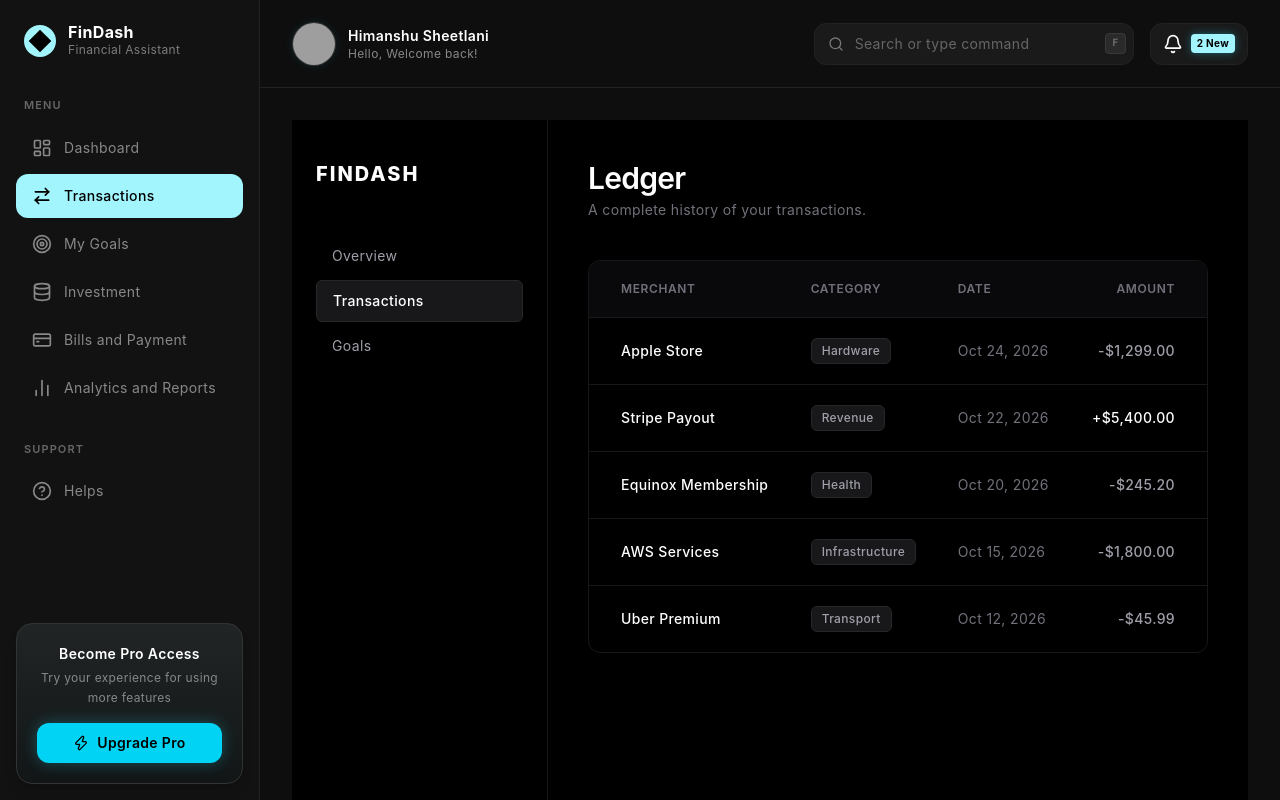
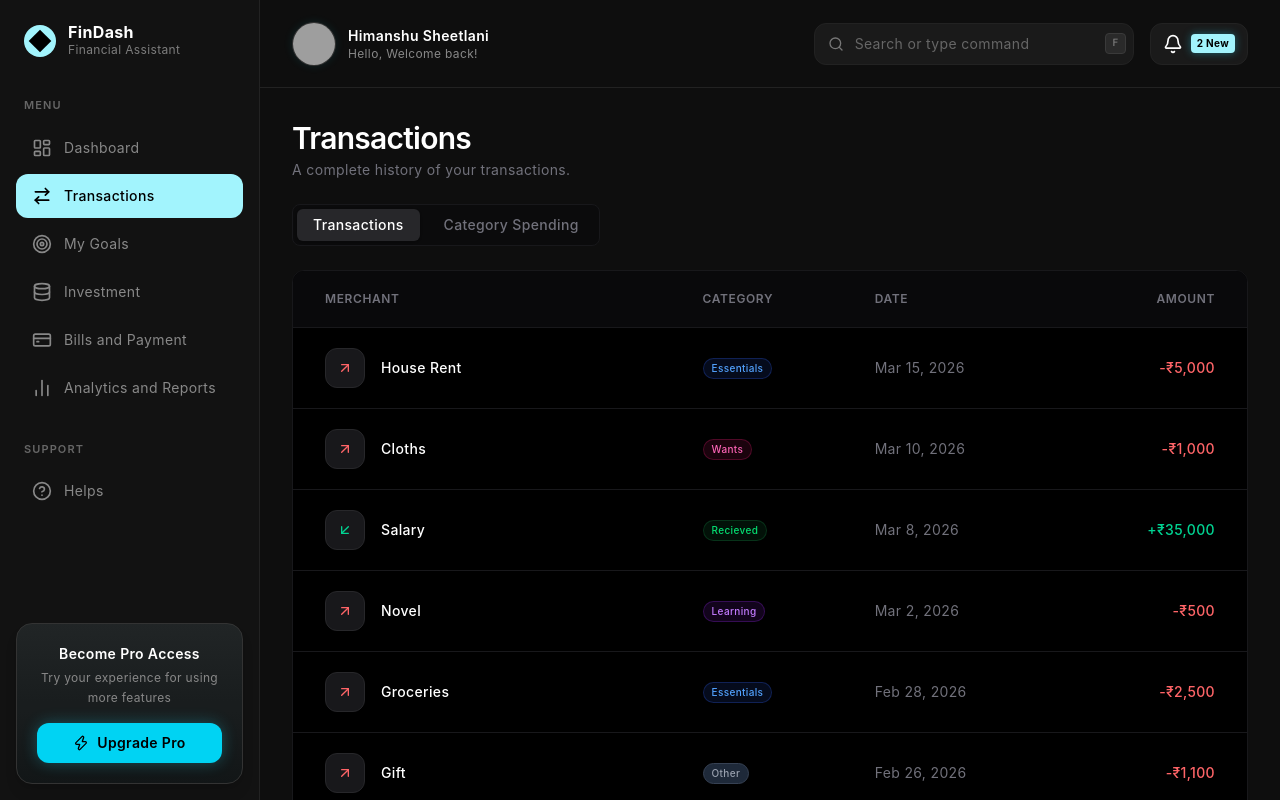
Before and after one commit to himanshu-sheetlani/FinDash, a React (Vite) app: page /transaction in a window 1280 px wide. Shown: the top 800 px of the page. Built offline with nearby package versions, Linux system fonts and the light colour scheme; grey boxes are pictures that could not be loaded.

Commit message:
feat: implement transaction history and category-based spending dashboard components

```diff
--- a/src/components/RecentTransactions.jsx
+++ b/src/components/RecentTransactions.jsx
@@ -1,6 +1,7 @@
 import React from 'react';
 import { useNavigate } from 'react-router-dom';
 import { ChevronRight, ArrowUpRight, ArrowDownLeft, ArrowBigRight } from 'lucide-react';
+import TransactionBadge from './TransactionBadge';
 
 function RecentTransactions() {
   const navigate = useNavigate();
@@ -11,18 +12,6 @@
     { id: 3, type: 'Salary', desc: 'Receive • Mar 8, 2026', amount: '₹35,000', curr: '₹40,000 INR', status: 'Recieved', method: 'Bank Transfer', methodDesc: '**** 9052' },
     { id: 4, type: 'Full Stack Course', desc: 'Sent • Mar 2, 2026', amount: '₹500', curr: '₹5,000 INR', status: 'Learning', method: 'UPI', methodDesc: '**** 2093@upi' },
   ];
-
-  const getStatusColor = (status) => {
-    switch (status) {
-      case 'Essentials': return 'text-blue-400 border-blue-900/50 bg-blue-900/20';
-      case 'Recieved': return 'text-green-400 border-green-900/50 bg-green-900/20';
-      case 'Wants': return 'text-pink-400 border-pink-900/50 bg-pink-900/20';
-      case 'Saving': return 'text-yellow-400 border-yellow-900/50 bg-yellow-900/20';
-      case 'Dept': return 'text-red-400 border-red-900/50 bg-red-900/20';
-      case 'Learning': return 'text-purple-400 border-purple-900/50 bg-purple-900/20';
-      default: return 'text-gray-400 border-gray-700 bg-gray-800';
-    }
-  };
 
   return (
     <div className="md:col-span-8 bg-[#161616] border border-[#222] rounded-2xl p-6">
@@ -67,9 +56,7 @@
                   <p className="text-[10px] text-[#888]">{t.curr}</p>
                 </td>
                 <td className="py-4 px-2">
-                  <span className={`inline-flex px-2 py-0.5 border text-[10px] font-medium rounded-full ${getStatusColor(t.status)}`}>
-                    {t.status}
-                  </span>
+                  <TransactionBadge status={t.status} />
                 </td>
                 <td className="py-4">
                   <p className="text-sm text-white">{t.method}</p>
--- /dev/null
+++ b/src/components/TransactionBadge.jsx
@@ -0,0 +1,28 @@
+import React from 'react';
+
+export const getStatusColor = (status) => {
+  switch (status) {
+    case 'Essentials': return 'text-blue-400 border-blue-900/50 bg-blue-900/20';
+    case 'Recieved': return 'text-green-400 border-green-900/50 bg-green-900/20';
+    case 'Wants': return 'text-pink-400 border-pink-900/50 bg-pink-900/20';
+    case 'Saving': return 'text-yellow-400 border-yellow-900/50 bg-yellow-900/20';
+    case 'Dept': return 'text-red-400 border-red-900/50 bg-red-900/20';
+    case 'Learning': return 'text-purple-400 border-purple-900/50 bg-purple-900/20';
+    // case 'Hardware': return 'text-blue-400 border-blue-900/50 bg-blue-900/20';
+    // case 'Revenue': return 'text-green-400 border-green-900/50 bg-green-900/20';
+    // case 'Health': return 'text-emerald-400 border-emerald-900/50 bg-emerald-900/20';
+    // case 'Infrastructure': return 'text-purple-400 border-purple-900/50 bg-purple-900/20';
+    // case 'Transport': return 'text-amber-400 border-amber-900/50 bg-amber-900/20';
+    default: return 'text-gray-400 border-gray-700 bg-gray-800';
+  }
+};
+
+function TransactionBadge({ status }) {
+  return (
+    <span className={`inline-flex px-2 py-0.5 border text-[10px] font-medium rounded-full ${getStatusColor(status)}`}>
+      {status}
+    </span>
+  );
+}
+
+export default TransactionBadge;
--- a/src/pages/Transaction.jsx
+++ b/src/pages/Transaction.jsx
@@ -1,60 +1,106 @@
-import React from 'react';
-import { Link } from 'react-router-dom';
+import React, { useState } from "react";
+import TransactionBadge from "../components/TransactionBadge";
+import { ArrowUpRight, ArrowDownLeft } from "lucide-react";
 
 function Transaction() {
+  const [activeTab, setActiveTab] = useState("transactions");
+
   const transactions = [
-    { id: 1, desc: 'Apple Store', date: 'Oct 24, 2026', amount: '-$1,299.00', category: 'Hardware' },
-    { id: 2, desc: 'Stripe Payout', date: 'Oct 22, 2026', amount: '+$5,400.00', category: 'Revenue' },
-    { id: 3, desc: 'Equinox Membership', date: 'Oct 20, 2026', amount: '-$245.20', category: 'Health' },
-    { id: 4, desc: 'AWS Services', date: 'Oct 15, 2026', amount: '-$1,800.00', category: 'Infrastructure' },
-    { id: 5, desc: 'Uber Premium', date: 'Oct 12, 2026', amount: '-$45.99', category: 'Transport' },
+    { id: 1, desc: "House Rent", date: "Mar 15, 2026", amount: "-₹5,000", category: "Essentials" },
+    { id: 2, desc: "Cloths", date: "Mar 10, 2026", amount: "-₹1,000", category: "Wants" },
+    { id: 3, desc: "Salary", date: "Mar 8, 2026", amount: "+₹35,000", category: "Recieved" },
+    { id: 4, desc: "Novel", date: "Mar 2, 2026", amount: "-₹500", category: "Learning" },
+    { id: 5, desc: "Groceries", date: "Feb 28, 2026", amount: "-₹2,500", category: "Essentials" },
+    { id: 6, desc: "Gift", date: "Feb 26, 2026", amount: "-₹1,100", category: "Other" },
+    { id: 7, desc: "Freelance Client", date: "Feb 25, 2026", amount: "+₹15,000", category: "Recieved" },
+    { id: 8, desc: "Emergency Fund", date: "Feb 22, 2026", amount: "-₹5,000", category: "Saving" },
+    { id: 9, desc: "Credit Card Bill", date: "Feb 20, 2026", amount: "-₹4,500", category: "Dept" },
+    { id: 10, desc: "Movie Tickets", date: "Feb 18, 2026", amount: "-₹800", category: "Wants" },
+    { id: 11, desc: "Udemy Subscription", date: "Feb 15, 2026", amount: "-₹1,200", category: "Learning" },
+  ];
+
+  const categorySpending = [
+    { category: "Essentials", amount: 7500, budget: 10000, color: "bg-blue-400" },
+    { category: "Wants", amount: 1800, budget: 3000, color: "bg-pink-400" },
+    { category: "Learning", amount: 1700, budget: 2000, color: "bg-purple-400" },
+    { category: "Saving", amount: 5000, budget: 5000, color: "bg-yellow-400" },
+    { category: "Dept", amount: 4500, budget: 5000, color: "bg-red-400" },
   ];
 
   return (
-    <div className="min-h-screen bg-black flex flex-col md:flex-row text-zinc-200 font-sans">
-      {/* Sidebar */}
-      <aside className="w-full md:w-64 bg-black border-r border-zinc-900 p-6 flex flex-col pt-10 hidden md:flex">
-        <h1 className="text-xl font-extrabold text-white tracking-widest uppercase mb-12">FinDash</h1>
-        <nav className="flex-1 space-y-1">
-          <Link to="/dashboard" className="block px-4 py-2.5 text-zinc-400 hover:text-white hover:bg-zinc-900/50 rounded-md transition-colors">Overview</Link>
-          <Link to="/transaction" className="block px-4 py-2.5 bg-zinc-900 text-white font-medium rounded-md border border-zinc-800">Transactions</Link>
-          <Link to="/goals" className="block px-4 py-2.5 text-zinc-400 hover:text-white hover:bg-zinc-900/50 rounded-md transition-colors">Goals</Link>
-        </nav>
-      </aside>
+    <>
+      <header className="mb-6 flex items-center justify-between">
+        <div>
+          <h2 className="text-3xl font-semibold text-white tracking-tight">
+            Transactions
+          </h2>
+          <p className="text-zinc-500 mt-1 text-sm">
+            A complete history of your transactions.
+          </p>
+        </div>
+      </header>
 
-      <main className="flex-1 p-6 md:p-10 max-w-5xl mx-auto w-full">
-        <header className="mb-10 flex items-center justify-between">
-          <div>
-            <h2 className="text-3xl font-semibold text-white tracking-tight">Ledger</h2>
-            <p className="text-zinc-500 mt-1 text-sm">A complete history of your transactions.</p>
-          </div>
-        </header>
+      <div className="flex gap-2 mb-6 p-1 bg-zinc-950/50 border border-zinc-900 rounded-lg w-fit">
+        <button
+          onClick={() => setActiveTab("transactions")}
+          className={`px-4 py-1.5 text-sm font-medium rounded-md transition-colors ${activeTab === "transactions" ? "bg-zinc-800 text-white shadow-sm" : "text-zinc-500 hover:text-zinc-300"}`}
+        >
+          Transactions
+        </button>
+        <button
+          onClick={() => setActiveTab("categories")}
+          className={`px-4 py-1.5 text-sm font-medium rounded-md transition-colors ${activeTab === "categories" ? "bg-zinc-800 text-white shadow-sm" : "text-zinc-500 hover:text-zinc-300"}`}
+        >
+          Category Spending
+        </button>
+      </div>
 
+      {activeTab === "transactions" ? (
         <div className="bg-black rounded-xl border border-zinc-900 overflow-hidden">
           <div className="overflow-x-auto">
             <table className="w-full text-left border-collapse">
               <thead>
                 <tr className="bg-zinc-950 text-zinc-500 text-xs uppercase tracking-wider border-b border-zinc-900">
                   <th className="font-semibold p-5 pl-8">Merchant</th>
-                  <th className="font-semibold p-5 hidden sm:table-cell">Category</th>
-                  <th className="font-semibold p-5 hidden sm:table-cell">Date</th>
+                  <th className="font-semibold p-5 hidden sm:table-cell">
+                    Category
+                  </th>
+                  <th className="font-semibold p-5 hidden sm:table-cell">
+                    Date
+                  </th>
                   <th className="font-semibold p-5 pr-8 text-right">Amount</th>
                 </tr>
               </thead>
               <tbody className="divide-y divide-zinc-900">
-                {transactions.map(t => (
-                  <tr key={t.id} className="hover:bg-zinc-900/40 transition-colors group">
-                    <td className="p-5 pl-8">
-                      <p className="font-medium text-white">{t.desc}</p>
-                      <p className="text-xs text-zinc-500 sm:hidden mt-1">{t.date}</p>
+                {transactions.map((t) => (
+                  <tr
+                    key={t.id}
+                    className="hover:bg-zinc-900/40 transition-colors group"
+                  >
+                    <td className="p-5 pl-8 flex items-center">
+                      <div className="w-10 h-10 rounded-xl bg-zinc-900 border border-zinc-800 flex items-center justify-center mr-4">
+                        {t.amount.startsWith("+") ? (
+                          <ArrowDownLeft className="w-4 h-4 text-emerald-400" />
+                        ) : (
+                          <ArrowUpRight className="w-4 h-4 text-red-400" />
+                        )}
+                      </div>
+                      <div>
+                        <p className="font-medium text-white">{t.desc}</p>
+                        <p className="text-xs text-zinc-500 sm:hidden mt-1">
+                          {t.date}
+                        </p>
+                      </div>
                     </td>
                     <td className="p-5 hidden sm:table-cell">
-                      <span className="inline-flex items-center px-2.5 py-1 rounded-md text-xs font-medium bg-zinc-900 text-zinc-400 border border-zinc-800">
-                        {t.category}
-                      </span>
+                      <TransactionBadge status={t.category} />
                     </td>
-                    <td className="p-5 text-zinc-500 text-sm hidden sm:table-cell">{t.date}</td>
-                    <td className={`p-5 pr-8 text-right font-medium ${t.amount.startsWith('+') ? 'text-white' : 'text-zinc-400'}`}>
+                    <td className="p-5 text-zinc-500 text-sm hidden sm:table-cell">
+                      {t.date}
+                    </td>
+                    <td
+                      className={`p-5 pr-8 text-right font-medium ${t.amount.startsWith("+") ? "text-emerald-400" : "text-red-400"}`}
+                    >
                       {t.amount}
                     </td>
                   </tr>
@@ -63,8 +109,35 @@
             </table>
           </div>
         </div>
-      </main>
-    </div>
+      ) : (
+        <div className="grid grid-cols-1 md:grid-cols-2 gap-4">
+          {categorySpending.map((cat) => (
+            <div
+              key={cat.category}
+              className="bg-black border border-zinc-900 p-5 rounded-xl hover:bg-zinc-900/20 transition-colors"
+            >
+              <div className="flex justify-between items-center mb-3">
+                <span className="text-white font-medium">{cat.category}</span>
+                <span className="text-zinc-400 text-sm">
+                  ${cat.amount.toFixed(2)} /{" "}
+                  <span className="text-zinc-500">
+                    ${cat.budget.toFixed(2)}
+                  </span>
+                </span>
+              </div>
+              <div className="w-full bg-zinc-900 h-2 rounded-full overflow-hidden">
+                <div
+                  className={`${cat.color} h-full rounded-full shadow-[0_0_8px_currentColor] opacity-80`}
+                  style={{
+                    width: `${Math.min((cat.amount / cat.budget) * 100, 100)}%`,
+                  }}
+                ></div>
+              </div>
+            </div>
+          ))}
+        </div>
+      )}
+    </>
   );
 }
 
```
